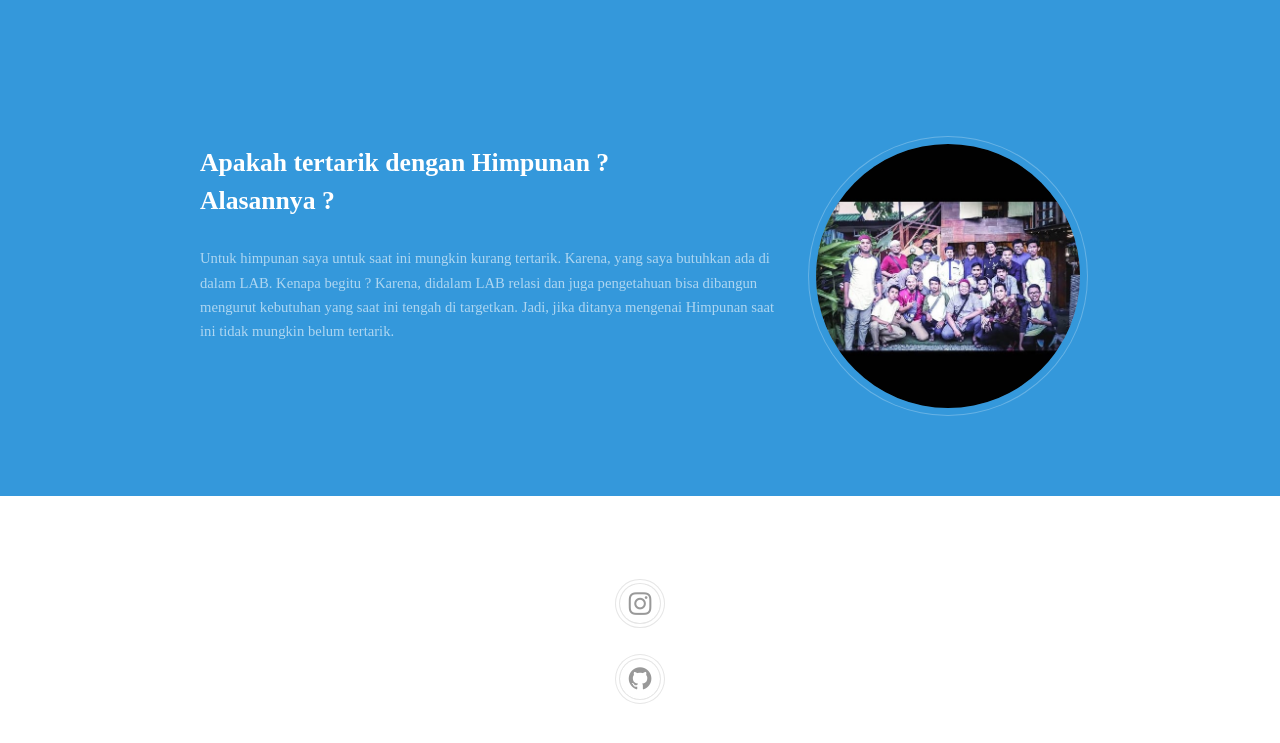
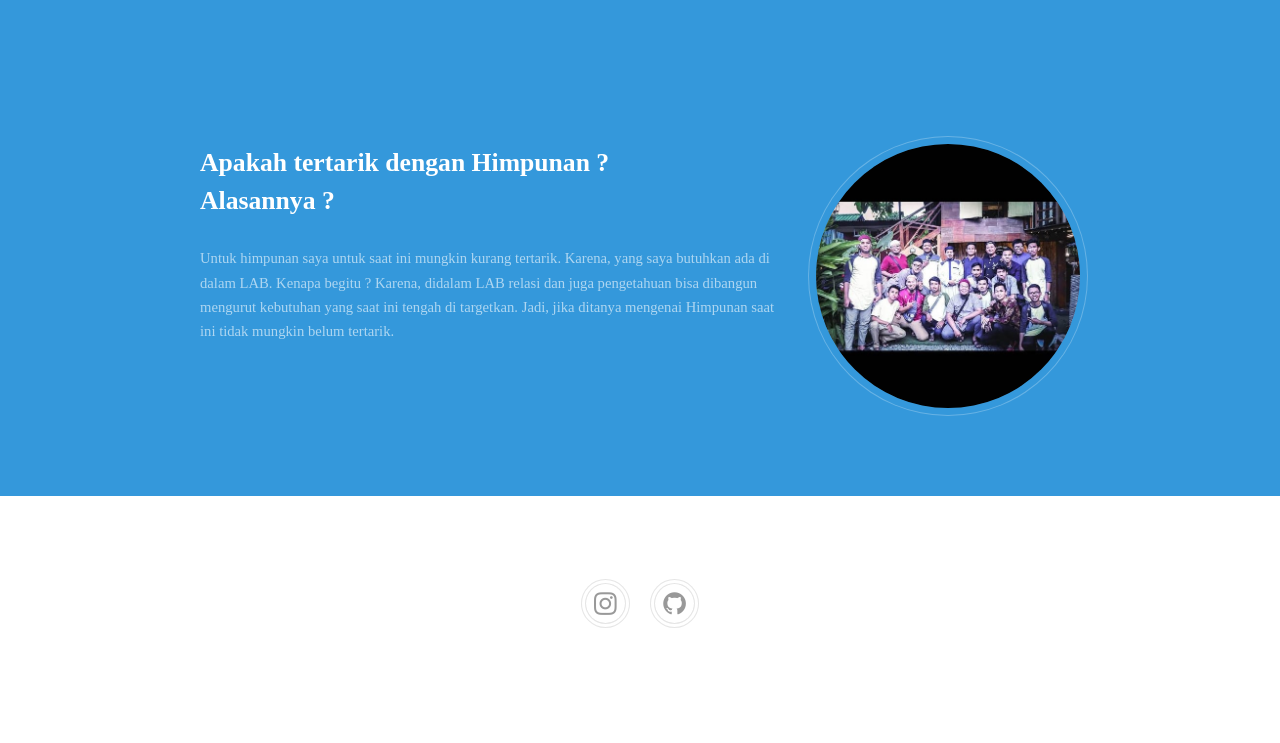
Before and after one commit to Ariefyusufwinata/Ariefyusufwinata.io, a plain HTML site: page index.html in a window 1280 px wide. Shown: the part 2186-2929 px from the top of the page. After the commit the page ends 2904 px from the top, so only its background shows below. Drawn offline with Linux system fonts and the light colour scheme; a web font is replaced by a local one.

Commit message:
Update index.html

```diff
--- a/index.html
+++ b/index.html
@@ -118,8 +118,6 @@
 				<div class="copyright">
 					<ul class="icons">
 						<li><a  href="https://www.instagram.com/onion.himadira/" class="icon fa-instagram"><span class="label">Instagram</span></a></li>
-					</ul>
-					<ul class="icons">
 						<li><a  href="https://github.com/Ariefyusufwinata" class="icon fa-github"><span class="label">Github</span></a></li>
 					</ul>
 				</div>
```
